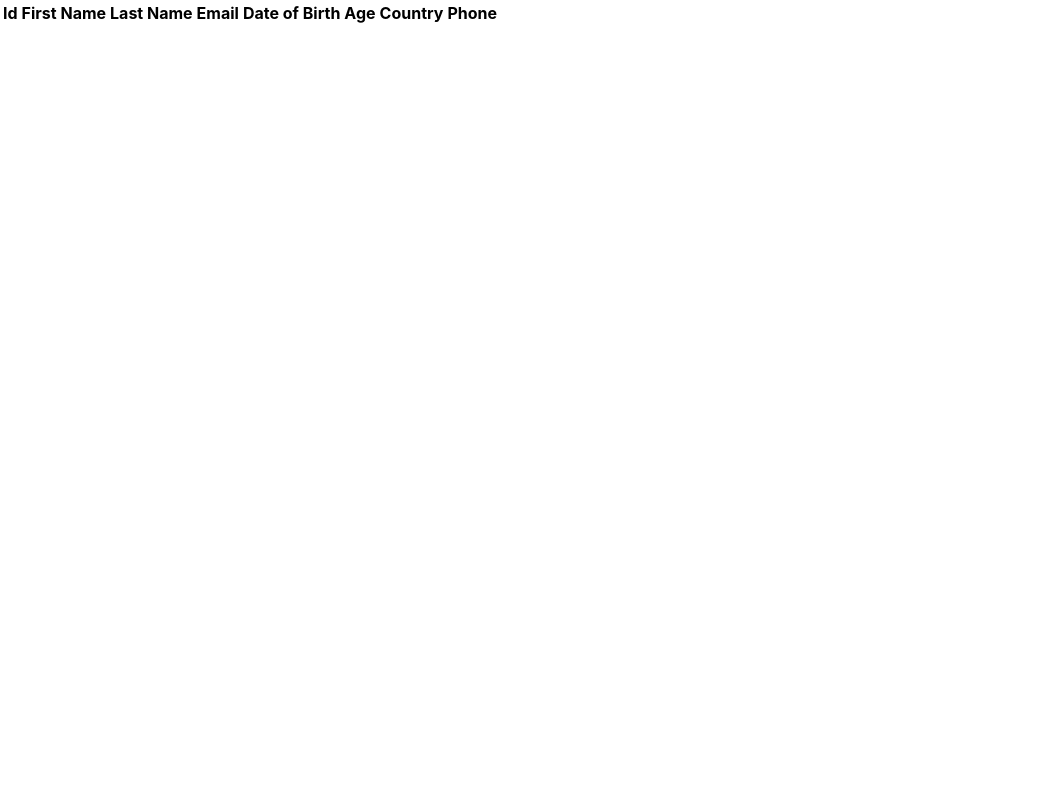
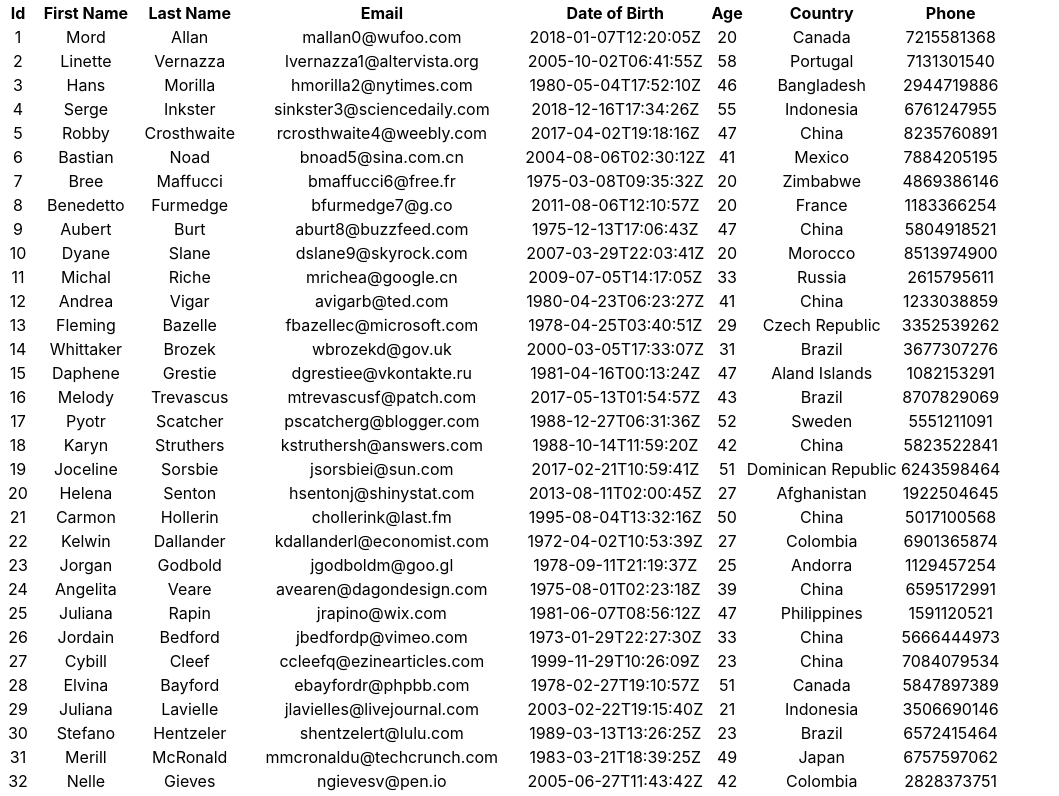
Before and after one commit to priyan1995/React-table-demo, a React (Create React App) app: page / in a window 1280 px wide. Shown: the top 796 px of the page, without its empty margins (0-1059 px from the left). Built offline with nearby package versions, Linux system fonts and the light colour scheme.

Commit message:
table data fetched

```diff
--- a/src/components/basicTable.js
+++ b/src/components/basicTable.js
@@ -51,9 +51,9 @@ export const BasicTable = () => {
                             prepareRow(row)
                             return (
                                 <tr {...row.getRowProps()}>
-                                    {row.cells.map((cell) => {
+                                    {row.cells.map((cell) => (
                                         <td {...cell.getCellProps()}> {cell.render('Cell')} </td>
-                                    })}
+                                    ))}
 
                                 </tr>
                             )
```
